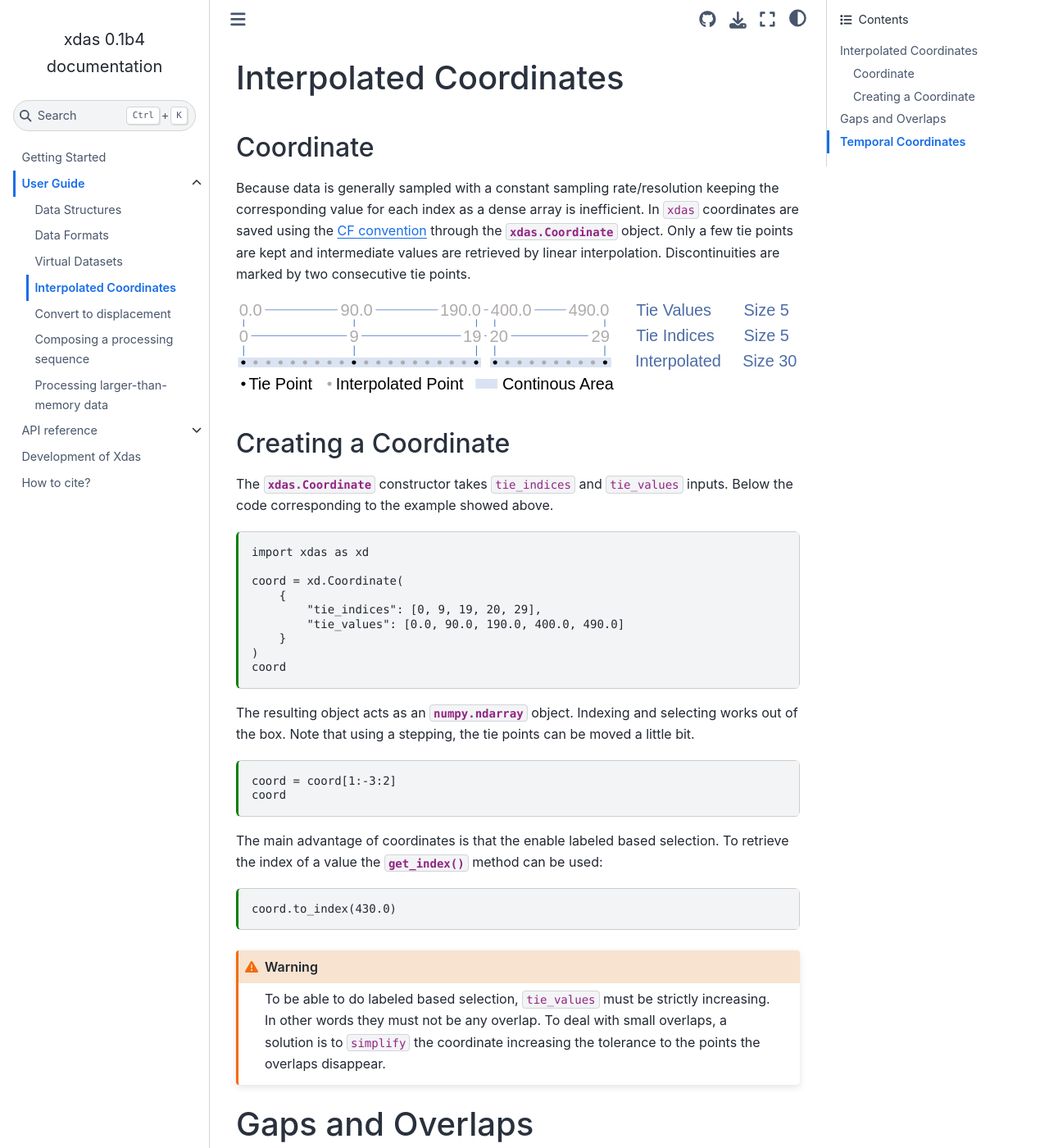
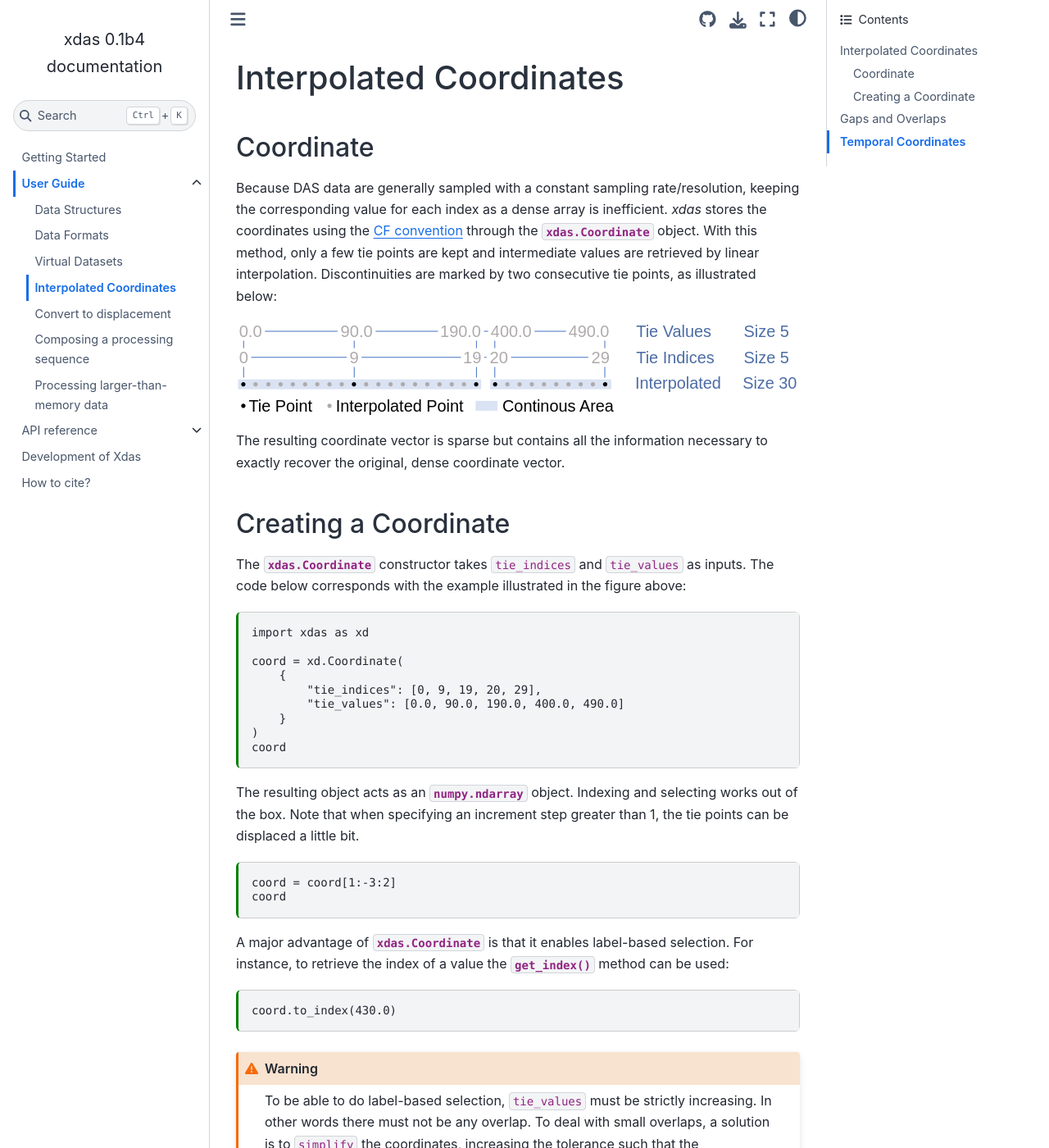
Before and after one commit to xdas-dev/xdas, a Sphinx documentation site: the page built from docs/user-guide/interpolated-coordinates.md, in a window 1280 px wide and 1400 px high. Shown: the whole window at 82% size. Built offline with Sphinx 7.4.7 and the Sphinx Book theme 1.1.4, drawn with Linux system fonts in a browser that asks for light colours; some of the changed text lies outside the part shown.

Commit message:
docs: more proof reading (virtual datasets and coordinates)

````diff
--- a/docs/user-guide/interpolated-coordinates.md
+++ b/docs/user-guide/interpolated-coordinates.md
@@ -8,19 +8,22 @@
 
 ## Coordinate
 
-Because data is generally sampled with a constant sampling rate/resolution keeping the
-corresponding value for each index as a dense array is inefficient. In `xdas`
-coordinates are saved using the [CF convention][CF] through the
-{py:class}`xdas.Coordinate` object. Only a few tie points are kept and intermediate
+Because DAS data are generally sampled with a constant sampling rate/resolution, keeping the
+corresponding value for each index as a dense array is inefficient. *xdas* stores the
+coordinates using the [CF convention][CF] through the
+{py:class}`xdas.Coordinate` object. With this method, only a few tie points are kept and intermediate
 values are retrieved by linear interpolation. Discontinuities are marked by two
-consecutive tie points.
+consecutive tie points, as illustrated below:
 
 ![](/_static/coordinate.svg)
 
+The resulting coordinate vector is sparse but contains all the information
+necessary to exactly recover the original, dense coordinate vector.
+
 ## Creating a Coordinate
 
-The {py:class}`xdas.Coordinate` constructor takes `tie_indices` and `tie_values` inputs.
-Below the code corresponding to the example showed above.
+The {py:class}`xdas.Coordinate` constructor takes `tie_indices` and `tie_values` as inputs.
+The code below corresponds with the example illustrated in the figure above:
 
 ```{code-cell}
 import xdas as xd
@@ -35,31 +38,30 @@
 ```
 
 The resulting object acts as an {py:class}`numpy.ndarray` object. Indexing and
-selecting works out of the box. Note that using a stepping, the tie points can be moved
-a little bit.
+selecting works out of the box. Note that when specifying an increment step greater than 1, the tie points can be displaced a little bit.
 
 ```{code-cell}
 coord = coord[1:-3:2]
 coord
 ```
 
-The main advantage of coordinates is that the enable labeled based selection. To
-retrieve the index of a value the {py:meth}`get_index` method can be used:
+A major advantage of {py:class}`xdas.Coordinate` is that it enables label-based selection.
+For instance, to retrieve the index of a value the {py:meth}`get_index` method can be used:
 
 ```{code-cell}
 coord.to_index(430.0)
 ```
 
 ```{warning}
-To be able to do labeled based selection, `tie_values` must be strictly increasing.
-In other words they must not be any overlap. To deal with small overlaps, a solution
-is to `simplify` the coordinate increasing the tolerance to the points the overlaps
+To be able to do label-based selection, `tie_values` must be strictly increasing.
+In other words there must not be any overlap. To deal with small overlaps, a solution
+is to `simplify` the coordinates, increasing the tolerance such that the overlapping points
 disappear.
 ```
 
 # Gaps and Overlaps
 
-Gaps and Overlaps can be easily extracted:
+Gaps and Overlaps can be easily identified based on the tie point positions, and extracted with:
 
 ```{code-cell}
 coord.get_discontinuities()
@@ -78,6 +80,11 @@
 ```
 
 # Temporal Coordinates
+
+```{warning}
+Please rewrite the second sentence about the POSIX format: it is not clear to me
+what you mean.
+```
 
 The main use of coordinates in *xdas* is to deal with long time series. By default
 *xdas* uses `"datetime64[us]"` dtype. Microseconds are used because to perform
````
Also changed, not shown: other parts of docs/user-guide/interpolated-coordinates.md (+1 -1 lines), docs/user-guide/atoms.md (+2 -2 lines), docs/user-guide/virtual-datasets.md (+22 -12 lines).
